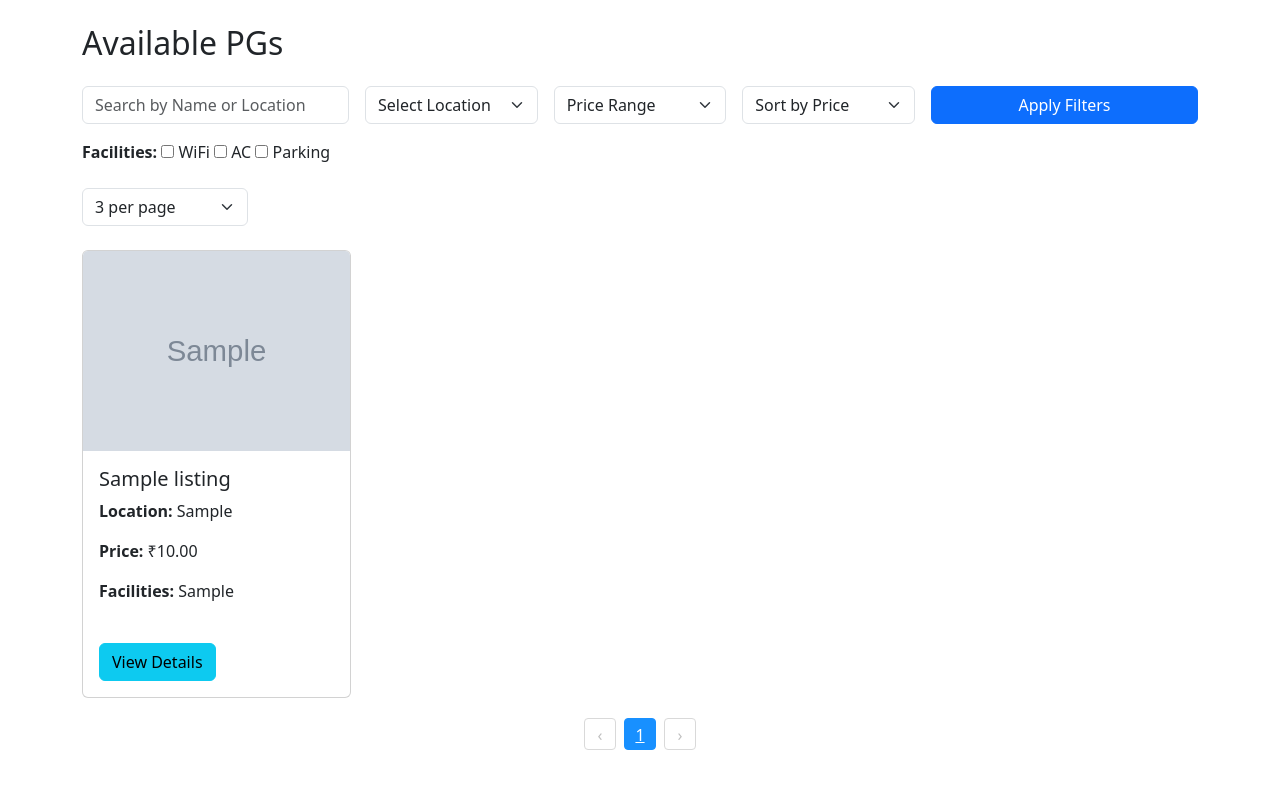
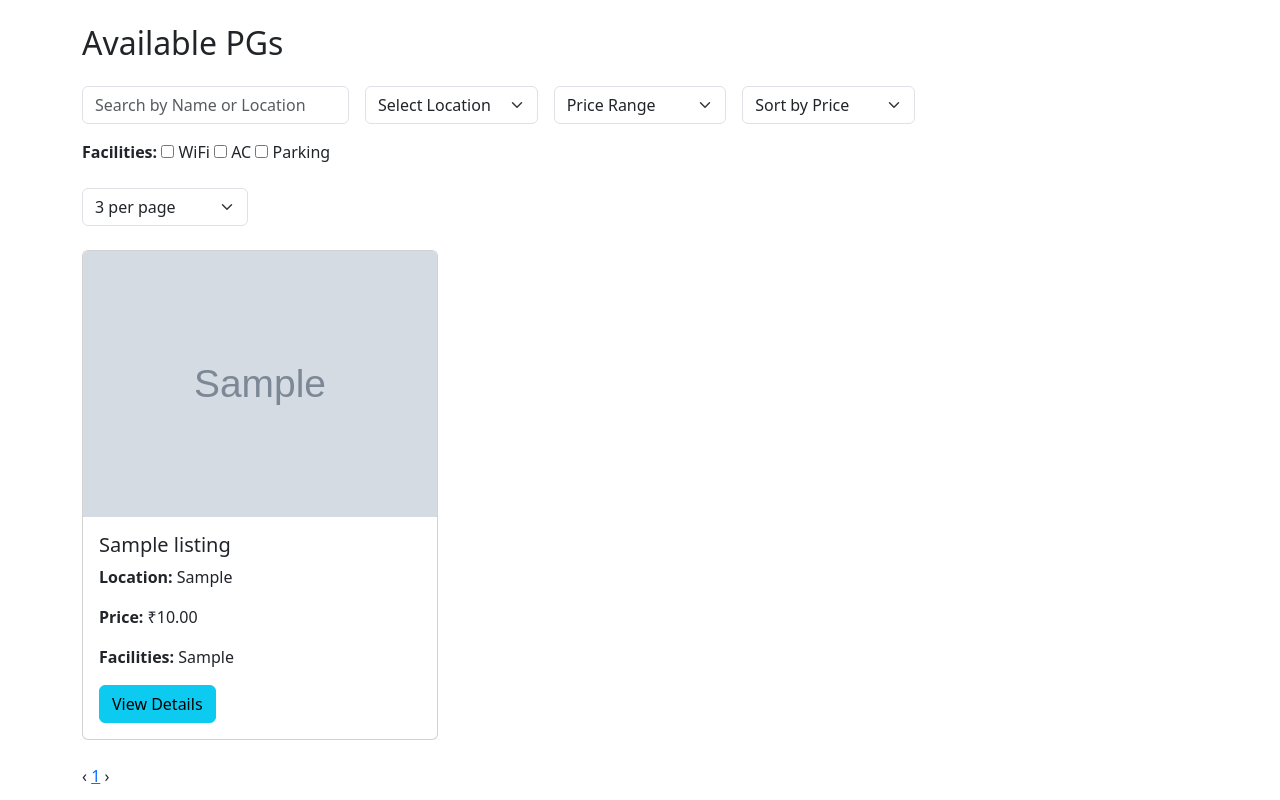
Before and after one commit to RashmiBR2024/php, a PHP site: page /listings_content.php in a window 1280 px wide. Run offline with PHP 8.4, Linux system fonts and the light colour scheme; tables that the repository leaves empty hold one stand-in row (values such as "Sample post"); grey boxes marked "Sample" are stand-in pictures.

Commit message:
new fiters added

```diff
--- a/pages/listings_content.php
+++ b/pages/listings_content.php
@@ -7,27 +7,41 @@ $start = ($page - 1) * $limit;
 
 // Base query
 $whereClauses = ["available = 'yes'"];
+$params = [];
+$types = "";
 
 // Search Filter
 if (!empty($_GET['search'])) {
     $search = $_GET['search'];
-    $whereClauses[] = "(pg_name LIKE '%$search%' OR location LIKE '%$search%')";
+    $whereClauses[] = "(pg_name LIKE ? OR location LIKE ?)";
+    $params[] = "%$search%";
+    $params[] = "%$search%";
+    $types .= "ss"; // Two strings for search
 }
 
 // Location Filter
 if (!empty($_GET['location'])) {
     $location = $_GET['location'];
-    $whereClauses[] = "location = '$location'";
+    $whereClauses[] = "location = ?";
+    $params[] = $location;
+    $types .= "s"; // One string for location
 }
 
 // Price Filter
 if (!empty($_GET['price'])) {
     if ($_GET['price'] == 'low') {
-        $whereClauses[] = "price < 5000";
+        $whereClauses[] = "price < ?";
+        $params[] = 5000;
+        $types .= "i"; // One integer for price
     } elseif ($_GET['price'] == 'medium') {
-        $whereClauses[] = "price BETWEEN 5000 AND 10000";
+        $whereClauses[] = "price BETWEEN ? AND ?";
+        $params[] = 5000;
+        $params[] = 10000;
+        $types .= "ii"; // Two integers for price range
     } elseif ($_GET['price'] == 'high') {
-        $whereClauses[] = "price > 10000";
+        $whereClauses[] = "price > ?";
+        $params[] = 10000;
+        $types .= "i"; // One integer for price
     }
 }
 
@@ -35,7 +49,9 @@ if (!empty($_GET['price'])) {
 if (!empty($_GET['facilities'])) {
     $selectedFacilities = $_GET['facilities'];
     foreach ($selectedFacilities as $facility) {
-        $whereClauses[] = "facilities LIKE '%$facility%'";
+        $whereClauses[] = "facilities LIKE ?";
+        $params[] = "%$facility%";
+        $types .= "s"; // One string per facility
     }
 }
 
@@ -50,12 +66,32 @@ if (!empty($_GET['sort'])) {
 }
 
 // Build final query
-$query = "SELECT * FROM pg_listings WHERE " . implode(" AND ", $whereClauses) . " ORDER BY $orderBy LIMIT $start, $limit";
-$result = $conn->query($query);
+$query = "SELECT * FROM pg_listings WHERE " . implode(" AND ", $whereClauses) . " ORDER BY $orderBy LIMIT ?, ?";
+$params[] = $start;
+$params[] = $limit;
+$types .= "ii"; // Two integers for LIMIT
 
-// Get total PG count for pagination
+// Prepare and execute the main query
+$stmt = $conn->prepare($query);
+if (!empty($params)) {
+    $stmt->bind_param($types, ...$params);
+}
+$stmt->execute();
+$result = $stmt->get_result();
+
+// Total count query
 $totalQuery = "SELECT COUNT(*) AS total FROM pg_listings WHERE " . implode(" AND ", $whereClauses);
-$totalResult = $conn->query($totalQuery);
+$stmtTotal = $conn->prepare($totalQuery);
+
+// Remove LIMIT parameters for the total count query
+$totalParams = array_slice($params, 0, -2);
+$totalTypes = substr($types, 0, -2);
+
+if (!empty($totalParams)) {
+    $stmtTotal->bind_param($totalTypes, ...$totalParams);
+}
+$stmtTotal->execute();
+$totalResult = $stmtTotal->get_result();
 $totalPg = $totalResult->fetch_assoc()['total'];
 $totalPages = ceil($totalPg / $limit);
 ?>
@@ -68,103 +104,28 @@ $totalPages = ceil($totalPg / $limit);
     <title>PG Listings - StayNest</title>
     <link href="https://cdn.jsdelivr.net/npm/bootstrap@5.3.0/dist/css/bootstrap.min.css" rel="stylesheet">
     <style>
-        /* AntD-Style Pagination */
-        .ant-pagination {
-            display: flex;
-            justify-content: center;
-            align-items: center;
-            gap: 8px;
-            margin-top: 20px;
-        }
-        .ant-pagination-item, .ant-pagination-prev, .ant-pagination-next {
-            display: inline-block;
-            min-width: 32px;
-            height: 32px;
-            line-height: 32px;
-            text-align: center;
-            border: 1px solid #d9d9d9;
-            border-radius: 4px;
-            color: rgba(0, 0, 0, 0.85);
-            cursor: pointer;
-            transition: all 0.3s;
-        }
-        .ant-pagination-item:hover, .ant-pagination-prev:hover, .ant-pagination-next:hover {
-            border-color: #1890ff;
-            color: #1890ff;
-        }
-        .ant-pagination-item-active {
-            border-color: #1890ff;
-            background-color: #1890ff;
-            color: #fff;
-        }
-        .ant-pagination-item-active:hover {
-            border-color: #40a9ff;
-            background-color: #40a9ff;
-        }
-        .ant-pagination-disabled {
-            cursor: not-allowed;
-            color: rgba(0, 0, 0, 0.25);
-        }
-        .ant-pagination-disabled:hover {
-            border-color: #d9d9d9;
-            color: rgba(0, 0, 0, 0.25);
-        }
-
-        /* Card Styling for Even Size */
-        .card {
-            display: flex;
-            flex-direction: column;
-            height: 100%; /* Ensure all cards have the same height */
-        }
-        .card-img-top {
-            height: 200px; /* Fixed height for images */
-            object-fit: cover; /* Ensure images cover the area without distortion */
-        }
-        .card-body {
-            flex: 1; /* Allow card body to grow and fill remaining space */
-            display: flex;
-            flex-direction: column;
-            justify-content: space-between; /* Space out content */
-        }
-        .card:hover {
-            transform: translateY(-5px);
-            box-shadow: 0 4px 8px rgba(0, 0, 0, 0.2);
-            transition: all 0.3s ease;
-        }
-        .view-detials {
-            margin-top: auto; /* Push the button to the bottom */
-        }
-
-        /* Responsive Grid */
-        .row {
-            display: flex;
-            flex-wrap: wrap;
-        }
-        .col-md-4 {
-            display: flex; /* Ensure columns stretch to the same height */
-        }
+        /* Your existing CSS styles */
     </style>
 </head>
 <body>
-
     <div class="container mt-4">
         <h2 class="mb-4">Available PGs</h2>
 
         <!-- Filters & Search -->
-    <form method="GET" action="" class="mb-4">
+        <form method="GET" action="" class="mb-4" id="filterForm">
             <div class="row g-3">
                 <div class="col-md-3">
-                <input type="text" name="search" class="form-control" placeholder="Search by Name or Location" value="<?php echo isset($_GET['search']) ? $_GET['search'] : ''; ?>">
+                    <input type="text" name="search" class="form-control" placeholder="Search by Name or Location" value="<?php echo isset($_GET['search']) ? $_GET['search'] : ''; ?>" oninput="debounceFilter()">
                 </div>
                 <div class="col-md-2">
-                <select name="location" class="form-select">
+                    <select name="location" class="form-select" onchange="debounceFilter()">
                         <option value="">Select Location</option>
                         <option value="City1" <?php echo (isset($_GET['location']) && $_GET['location'] == 'City1' ? 'selected' : ''); ?>>City 1</option>
                         <option value="City2" <?php echo (isset($_GET['location']) && $_GET['location'] == 'City2' ? 'selected' : ''); ?>>City 2</option>
                     </select>
                 </div>
                 <div class="col-md-2">
-                <select name="price" class="form-select">
+                    <select name="price" class="form-select" onchange="debounceFilter()">
                         <option value="">Price Range</option>
                         <option value="low" <?php echo (isset($_GET['price']) && $_GET['price'] == 'low' ? 'selected' : ''); ?>>Below ₹5000</option>
                         <option value="medium" <?php echo (isset($_GET['price']) && $_GET['price'] == 'medium' ? 'selected' : ''); ?>>₹5000 - ₹10000</option>
@@ -172,23 +133,20 @@ $totalPages = ceil($totalPg / $limit);
                     </select>
                 </div>
                 <div class="col-md-2">
-                <select name="sort" class="form-select">
+                    <select name="sort" class="form-select" onchange="debounceFilter()">
                         <option value="">Sort by Price</option>
                         <option value="low_to_high" <?php echo (isset($_GET['sort']) && $_GET['sort'] == 'low_to_high' ? 'selected' : ''); ?>>Low to High</option>
                         <option value="high_to_low" <?php echo (isset($_GET['sort']) && $_GET['sort'] == 'high_to_low' ? 'selected' : ''); ?>>High to Low</option>
                     </select>
-            </div>
-            <div class="col-md-3">
-                <button type="submit" class="btn btn-primary w-100">Apply Filters</button>
                 </div>
             </div>
 
             <!-- Facilities -->
             <div class="mt-3">
                 <strong>Facilities:</strong>
-            <input type="checkbox" name="facilities[]" value="WiFi" <?php echo (isset($_GET['facilities']) && in_array('WiFi', $_GET['facilities']) ? 'checked' : ''); ?>> WiFi
-            <input type="checkbox" name="facilities[]" value="AC" <?php echo (isset($_GET['facilities']) && in_array('AC', $_GET['facilities']) ? 'checked' : ''); ?>> AC
-            <input type="checkbox" name="facilities[]" value="Parking" <?php echo (isset($_GET['facilities']) && in_array('Parking', $_GET['facilities']) ? 'checked' : ''); ?>> Parking
+                <input type="checkbox" name="facilities[]" value="WiFi" <?php echo (isset($_GET['facilities']) && in_array('WiFi', $_GET['facilities']) ? 'checked' : ''); ?> onchange="debounceFilter()"> WiFi
+                <input type="checkbox" name="facilities[]" value="AC" <?php echo (isset($_GET['facilities']) && in_array('AC', $_GET['facilities']) ? 'checked' : ''); ?> onchange="debounceFilter()"> AC
+                <input type="checkbox" name="facilities[]" value="Parking" <?php echo (isset($_GET['facilities']) && in_array('Parking', $_GET['facilities']) ? 'checked' : ''); ?> onchange="debounceFilter()"> Parking
             </div>
         </form>
 
@@ -248,5 +206,16 @@ $totalPages = ceil($totalPg / $limit);
     <!-- Bootstrap JS -->
     <script src="https://cdn.jsdelivr.net/npm/bootstrap@5.3.0/dist/js/bootstrap.bundle.min.js"></script>
 
+    <!-- Debounce Script -->
+    <script>
+        let debounceTimer;
+
+        function debounceFilter() {
+            clearTimeout(debounceTimer);
+            debounceTimer = setTimeout(() => {
+                document.getElementById("filterForm").submit();
+            }, 300); // 300ms debounce
+        }
+    </script>
 </body>
 </html>
```
Also changed, not shown: pages/pg_add.php (+2 -79 lines), pages/pg_add_content.php (added, +111 -0 lines), uploads/pg5.avif (added). Lines whose indentation alone changed are shown as unchanged.
